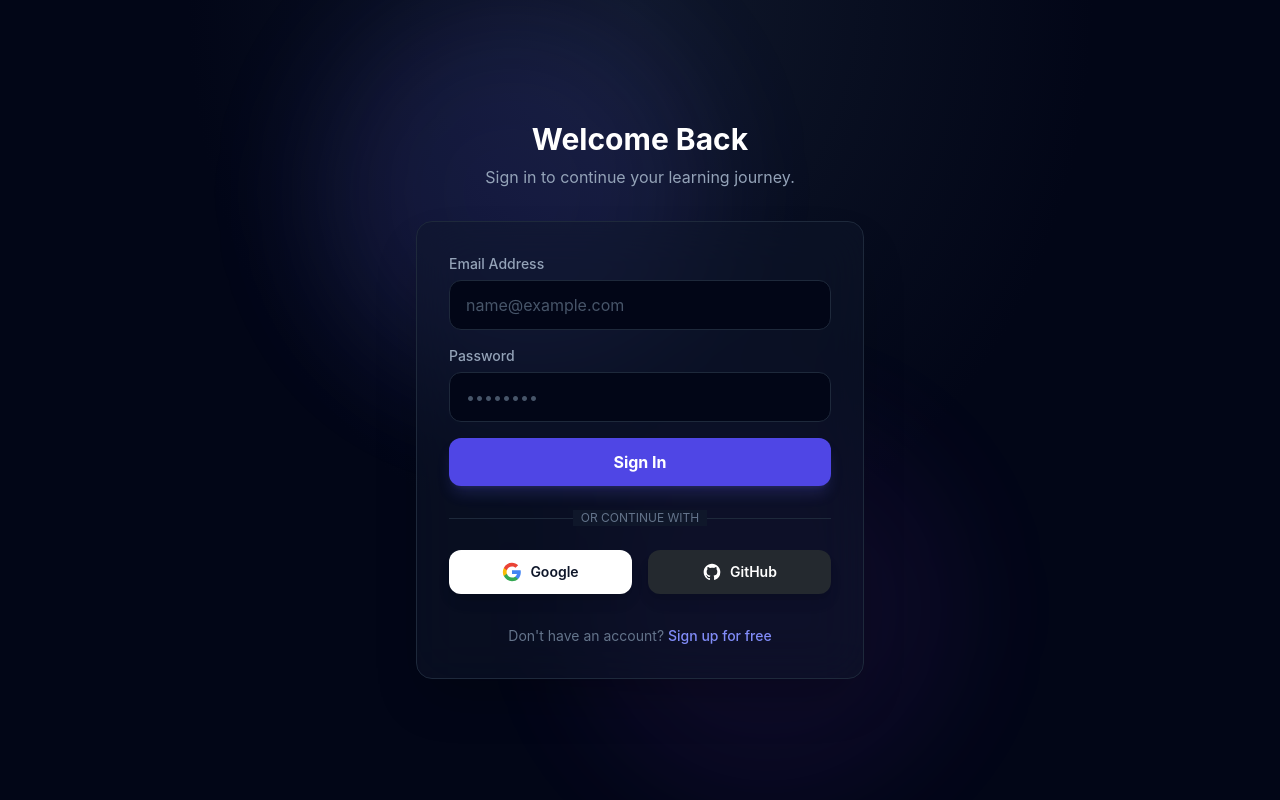
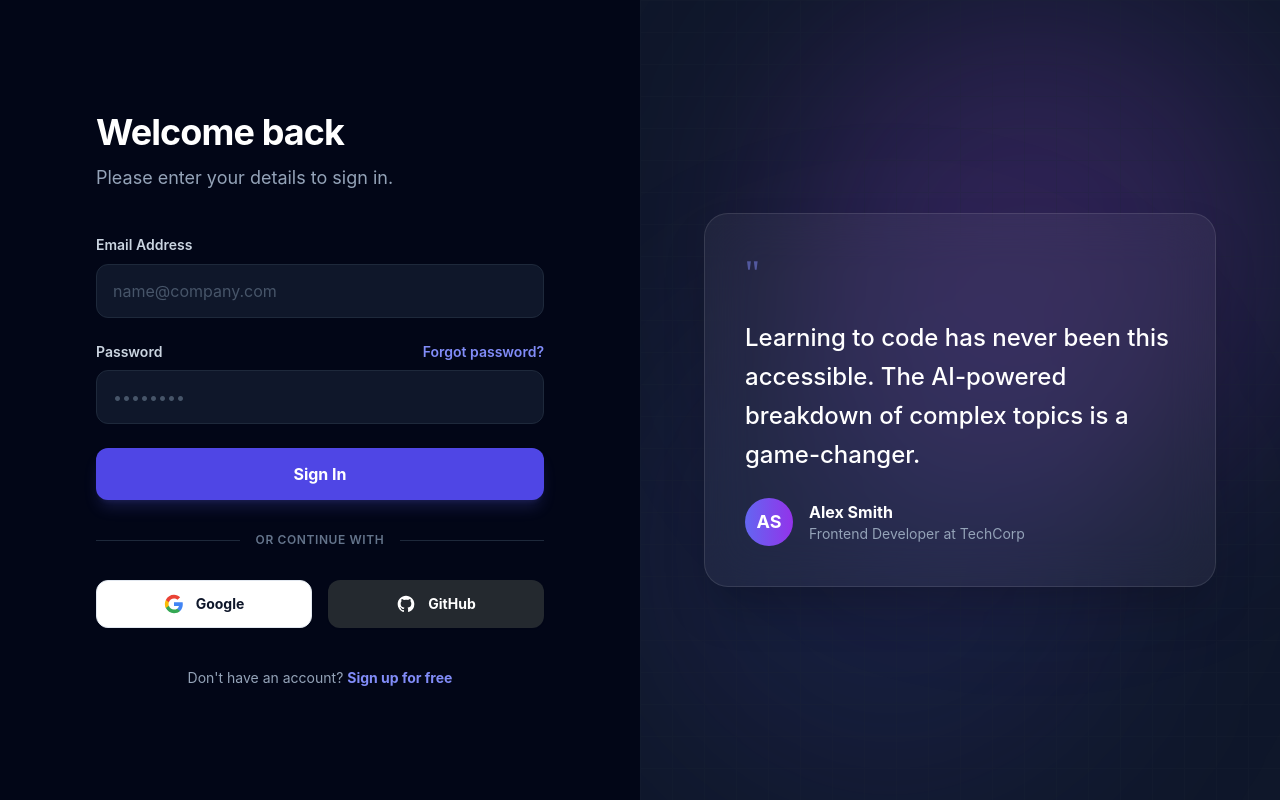
Before and after one commit to 0xRokib/coding-for-everyone, a React (Vite) app in the folder frontend/: page /login in a window 1280 px wide. Built offline with nearby package versions, Linux system fonts and the light colour scheme.

Commit message:
feat: redesign login and signup pages to split layout

```diff
--- a/frontend/src/features/auth/Login.tsx
+++ b/frontend/src/features/auth/Login.tsx
@@ -6,61 +6,69 @@ export const Login = () => {
     const navigate = useNavigate();
 
     return (
-        <div className="min-h-screen bg-slate-950 bg-[radial-gradient(ellipse_at_top,_var(--tw-gradient-stops))] from-slate-900 via-slate-950 to-slate-950 flex flex-col items-center justify-center p-4 relative overflow-hidden">
-            {/* Background Ambience */}
-            <div className="absolute top-0 left-1/4 w-96 h-96 bg-brand-500/20 rounded-full blur-3xl animate-pulse pointer-events-none" />
-            <div className="absolute bottom-0 right-1/4 w-96 h-96 bg-purple-500/10 rounded-full blur-3xl animate-pulse delay-1000 pointer-events-none" />
-
-            <div className="w-full max-w-md relative z-10">
-                <div className="text-center mb-8">
-                    <h1 className="text-3xl font-bold text-white mb-2">Welcome Back</h1>
-                    <p className="text-slate-400">Sign in to continue your learning journey.</p>
+        <div className="min-h-screen w-full flex bg-slate-950 text-white font-sans selection:bg-brand-500/30">
+            {/* LEFT SIDE: Form Section */}
+            <div className="w-full lg:w-1/2 flex flex-col justify-center px-8 sm:px-12 lg:px-20 xl:px-24 py-12 relative z-10 bg-slate-950">
+                <div className="max-w-md w-full mx-auto">
+                    {/* Header */}
+                    <div className="mb-10">
+                        <h1 className="text-4xl font-bold tracking-tight text-white mb-3">Welcome back</h1>
+                        <p className="text-slate-400 text-lg">
+                            Please enter your details to sign in.
+                        </p>
                     </div>
 
-                <div className="bg-slate-900/50 backdrop-blur-xl border border-slate-800 rounded-2xl p-8 shadow-2xl">
+                    {/* Error Message */}
                     {error && (
-                        <div className="mb-6 p-4 bg-red-500/10 border border-red-500/20 rounded-xl flex items-center gap-3 text-red-400 text-sm">
-                            <div className="w-1.5 h-1.5 rounded-full bg-red-500" />
+                        <div className="mb-6 p-4 bg-red-500/10 border border-red-500/20 rounded-xl flex items-center gap-3 text-red-400 text-sm animate-in slide-in-from-top-2">
+                            <div className="w-2 h-2 rounded-full bg-red-500" />
                             {error}
                         </div>
                     )}
 
-                    <form className="space-y-4 mb-6">
-                        <div>
-                            <label className="block text-sm font-medium text-slate-400 mb-1.5">Email Address</label>
+                    {/* Form */}
+                    <form className="space-y-6">
+                        <div className="space-y-2">
+                            <label className="text-sm font-semibold text-slate-300">Email Address</label>
                             <input
                                 type="email"
-                                className="w-full bg-slate-950 border border-slate-800 rounded-xl px-4 py-3 text-white focus:ring-2 focus:ring-brand-500/20 focus:border-brand-500 outline-none transition-all placeholder:text-slate-600"
-                                placeholder="name@example.com"
+                                className="w-full bg-slate-900 border border-slate-800 rounded-xl px-4 py-3.5 text-white focus:ring-2 focus:ring-brand-500/50 focus:border-brand-500 outline-none transition-all placeholder:text-slate-600 hover:border-slate-700"
+                                placeholder="name@company.com"
                             />
                         </div>
-                        <div>
-                            <label className="block text-sm font-medium text-slate-400 mb-1.5">Password</label>
+                        <div className="space-y-2">
+                            <div className="flex justify-between items-center">
+                                <label className="text-sm font-semibold text-slate-300">Password</label>
+                                <button type="button" className="text-sm font-semibold text-brand-400 hover:text-brand-300 transition-colors">Forgot password?</button>
+                            </div>
                             <input
                                 type="password"
-                                className="w-full bg-slate-950 border border-slate-800 rounded-xl px-4 py-3 text-white focus:ring-2 focus:ring-brand-500/20 focus:border-brand-500 outline-none transition-all placeholder:text-slate-600"
+                                className="w-full bg-slate-900 border border-slate-800 rounded-xl px-4 py-3.5 text-white focus:ring-2 focus:ring-brand-500/50 focus:border-brand-500 outline-none transition-all placeholder:text-slate-600 hover:border-slate-700"
                                 placeholder="••••••••"
                             />
                         </div>
-                        <button className="w-full bg-brand-600 hover:bg-brand-500 text-white font-bold py-3 rounded-xl transition-all shadow-lg shadow-brand-500/20 hover:scale-[1.02]">
+
+                        <button className="w-full bg-brand-600 hover:bg-brand-500 text-white font-bold py-3.5 rounded-xl transition-all shadow-lg shadow-brand-500/20 hover:shadow-brand-500/40 hover:scale-[1.01] active:scale-[0.98]">
                             Sign In
                         </button>
                     </form>
 
-                    <div className="relative mb-6">
+                    {/* Divider */}
+                    <div className="relative my-8">
                         <div className="absolute inset-0 flex items-center">
                             <div className="w-full border-t border-slate-800"></div>
                         </div>
-                        <div className="relative flex justify-center text-xs uppercase">
-                            <span className="bg-slate-900 px-2 text-slate-500">Or continue with</span>
+                        <div className="relative flex justify-center text-xs uppercase tracking-wider font-semibold">
+                            <span className="bg-slate-950 px-4 text-slate-500">Or continue with</span>
                         </div>
                     </div>
 
+                    {/* Social Buttons */}
                     <div className="grid grid-cols-2 gap-4">
                         <button
                             onClick={loginWithGoogle}
                             disabled={isLoading}
-                            className="flex items-center justify-center gap-2 bg-white hover:bg-slate-50 text-slate-900 font-semibold py-3 px-4 rounded-xl transition-all shadow-lg hover:scale-[1.02] disabled:opacity-70 group text-sm"
+                            className="flex items-center justify-center gap-3 bg-white hover:bg-slate-50 text-slate-900 font-bold py-3 px-4 rounded-xl transition-all shadow-sm hover:shadow-md border border-slate-200 disabled:opacity-70 text-sm h-12"
                         >
                             <svg className="w-5 h-5 flex-shrink-0" viewBox="0 0 24 24">
                                 <path d="M22.56 12.25c0-.78-.07-1.53-.2-2.25H12v4.26h5.92c-.26 1.37-1.04 2.53-2.21 3.31v2.77h3.57c2.08-1.92 3.28-4.74 3.28-8.09z" fill="#4285F4"/>
@@ -70,11 +78,10 @@ export const Login = () => {
                             </svg>
                             Google
                         </button>
-
                         <button
                             onClick={loginWithGithub}
                             disabled={isLoading}
-                            className="flex items-center justify-center gap-2 bg-[#24292F] hover:bg-[#24292F]/90 text-white font-semibold py-3 px-4 rounded-xl transition-all shadow-lg hover:scale-[1.02] disabled:opacity-70 text-sm"
+                            className="flex items-center justify-center gap-3 bg-[#24292F] hover:bg-[#24292F]/90 text-white font-bold py-3 px-4 rounded-xl transition-all shadow-sm hover:shadow-md disabled:opacity-70 text-sm h-12"
                         >
                             <svg className="w-5 h-5 flex-shrink-0" viewBox="0 0 24 24" fill="currentColor">
                                 <path fillRule="evenodd" clipRule="evenodd" d="M12 2C6.477 2 2 6.477 2 12c0 4.42 2.865 8.166 6.839 9.489.5.092.682-.217.682-.482 0-.237-.008-.866-.013-1.7-2.782.604-3.369-1.34-3.369-1.34-.454-1.156-1.11-1.462-1.11-1.462-.908-.62.069-.608.069-.608 1.003.07 1.531 1.03 1.531 1.03.892 1.529 2.341 1.087 2.91.832.092-.647.35-1.088.636-1.338-2.22-.253-4.555-1.11-4.555-4.943 0-1.091.39-1.984 1.029-2.683-.103-.253-.446-1.27.098-2.647 0 0 .84-.269 2.75 1.025A9.564 9.564 0 0112 6.844c.85.004 1.705.115 2.504.337 1.909-1.294 2.747-1.025 2.747-1.025.546 1.377.203 2.394.1 2.647.64.699 1.028 1.592 1.028 2.683 0 3.842-2.339 4.687-4.566 4.935.359.309.678.92.678 1.855 0 1.338-.012 2.419-.012 2.747 0 .268.18.58.688.482A10.019 10.019 0 0022 12c0-5.523-4.477-10-10-10z" />
@@ -83,13 +90,40 @@ export const Login = () => {
                         </button>
                     </div>
 
-                    <div className="mt-8 text-center">
-                        <p className="text-slate-500 text-sm">
+                    {/* Footer */}
+                    <p className="mt-10 text-center text-slate-400 text-sm">
                         Don't have an account?{' '}
-                            <button onClick={() => navigate('/signup')} className="text-brand-400 hover:text-brand-300 font-medium hover:underline">
+                        <button onClick={() => navigate('/signup')} className="text-brand-400 hover:text-brand-300 font-bold hover:underline transition-all">
                             Sign up for free
                         </button>
                     </p>
+                </div>
+            </div>
+
+            {/* RIGHT SIDE: Branding/Ambience */}
+            <div className="hidden lg:flex w-1/2 relative bg-slate-900 items-center justify-center p-12 overflow-hidden">
+                 {/* Decorative Background */}
+                <div className="absolute inset-0 bg-slate-900">
+                    <div className="absolute top-0 right-0 w-[500px] h-[500px] bg-purple-500/20 rounded-full blur-[100px] animate-pulse" />
+                    <div className="absolute bottom-0 left-0 w-[500px] h-[500px] bg-brand-500/10 rounded-full blur-[100px] animate-pulse delay-1000" />
+                    {/* Grid Pattern */}
+                    <div className="absolute inset-0 bg-[linear-gradient(to_right,#1e293b_1px,transparent_1px),linear-gradient(to_bottom,#1e293b_1px,transparent_1px)] bg-[size:2rem_2rem] opacity-20" />
+                </div>
+
+                {/* Glass Card with Testimonial/Text */}
+                <div className="relative z-10 max-w-lg bg-white/5 backdrop-blur-xl border border-white/10 rounded-3xl p-10 shadow-2xl">
+                    <div className="text-4xl text-brand-400 mb-6 font-serif opacity-50">"</div>
+                    <blockquote className="text-2xl font-medium text-white leading-relaxed mb-6">
+                        Learning to code has never been this accessible. The AI-powered breakdown of complex topics is a game-changer.
+                    </blockquote>
+                    <div className="flex items-center gap-4">
+                        <div className="w-12 h-12 rounded-full bg-gradient-to-r from-brand-500 to-purple-600 flex items-center justify-center font-bold text-white text-lg">
+                            AS
+                        </div>
+                        <div>
+                            <div className="font-bold text-white">Alex Smith</div>
+                            <div className="text-slate-400 text-sm">Frontend Developer at TechCorp</div>
+                        </div>
                     </div>
                 </div>
             </div>
--- a/frontend/src/features/auth/Signup.tsx
+++ b/frontend/src/features/auth/Signup.tsx
@@ -6,69 +6,74 @@ export const Signup = () => {
     const navigate = useNavigate();
 
     return (
-        <div className="min-h-screen bg-slate-950 bg-[radial-gradient(ellipse_at_top,_var(--tw-gradient-stops))] from-slate-900 via-slate-950 to-slate-950 flex flex-col items-center justify-center p-4 relative overflow-hidden">
-            {/* Background Ambience */}
-            <div className="absolute top-0 right-1/4 w-96 h-96 bg-brand-500/20 rounded-full blur-3xl animate-pulse pointer-events-none" />
-            <div className="absolute bottom-0 left-1/4 w-96 h-96 bg-emerald-500/10 rounded-full blur-3xl animate-pulse delay-1000 pointer-events-none" />
+        <div className="min-h-screen w-full flex bg-slate-950 text-white font-sans selection:bg-brand-500/30">
+            {/* LEFT SIDE: Form Section */}
+            <div className="w-full lg:w-1/2 flex flex-col justify-center px-8 sm:px-12 lg:px-20 xl:px-24 py-12 relative z-10 bg-slate-950">
+                <div className="max-w-md w-full mx-auto">
+                    {/* Header */}
+                    <div className="mb-10">
+                        <h1 className="text-4xl font-bold tracking-tight text-white mb-3">Create an account</h1>
+                        <p className="text-slate-400 text-lg">
+                            Start building your future today with AI-powered learning.
+                        </p>
+                    </div>
 
-            <div className="w-full max-w-md relative z-10">
-                <div className="text-center mb-8">
-                    <h1 className="text-3xl font-bold text-white mb-2">Create Account</h1>
-                    <p className="text-slate-400">Start building your future today.</p>
-                </div>
-
-                <div className="bg-slate-900/50 backdrop-blur-xl border border-slate-800 rounded-2xl p-8 shadow-2xl">
+                    {/* Error Message */}
                     {error && (
-                        <div className="mb-6 p-4 bg-red-500/10 border border-red-500/20 rounded-xl flex items-center gap-3 text-red-400 text-sm">
-                            <div className="w-1.5 h-1.5 rounded-full bg-red-500" />
+                        <div className="mb-6 p-4 bg-red-500/10 border border-red-500/20 rounded-xl flex items-center gap-3 text-red-400 text-sm animate-in slide-in-from-top-2">
+                            <div className="w-2 h-2 rounded-full bg-red-500" />
                             {error}
                         </div>
                     )}
 
-                    <form className="space-y-4 mb-6">
-                        <div>
-                            <label className="block text-sm font-medium text-slate-400 mb-1.5">Full Name</label>
+                    {/* Form */}
+                    <form className="space-y-5">
+                        <div className="space-y-2">
+                            <label className="text-sm font-semibold text-slate-300">Full Name</label>
                             <input
                                 type="text"
-                                className="w-full bg-slate-950 border border-slate-800 rounded-xl px-4 py-3 text-white focus:ring-2 focus:ring-brand-500/20 focus:border-brand-500 outline-none transition-all placeholder:text-slate-600"
+                                className="w-full bg-slate-900 border border-slate-800 rounded-xl px-4 py-3.5 text-white focus:ring-2 focus:ring-brand-500/50 focus:border-brand-500 outline-none transition-all placeholder:text-slate-600 hover:border-slate-700"
                                 placeholder="John Doe"
                             />
                         </div>
-                        <div>
-                            <label className="block text-sm font-medium text-slate-400 mb-1.5">Email Address</label>
+                         <div className="space-y-2">
+                            <label className="text-sm font-semibold text-slate-300">Email Address</label>
                             <input
                                 type="email"
-                                className="w-full bg-slate-950 border border-slate-800 rounded-xl px-4 py-3 text-white focus:ring-2 focus:ring-brand-500/20 focus:border-brand-500 outline-none transition-all placeholder:text-slate-600"
-                                placeholder="name@example.com"
+                                className="w-full bg-slate-900 border border-slate-800 rounded-xl px-4 py-3.5 text-white focus:ring-2 focus:ring-brand-500/50 focus:border-brand-500 outline-none transition-all placeholder:text-slate-600 hover:border-slate-700"
+                                placeholder="name@company.com"
                             />
                         </div>
-                        <div>
-                            <label className="block text-sm font-medium text-slate-400 mb-1.5">Password</label>
+                        <div className="space-y-2">
+                            <label className="text-sm font-semibold text-slate-300">Password</label>
                             <input
                                 type="password"
-                                className="w-full bg-slate-950 border border-slate-800 rounded-xl px-4 py-3 text-white focus:ring-2 focus:ring-brand-500/20 focus:border-brand-500 outline-none transition-all placeholder:text-slate-600"
+                                className="w-full bg-slate-900 border border-slate-800 rounded-xl px-4 py-3.5 text-white focus:ring-2 focus:ring-brand-500/50 focus:border-brand-500 outline-none transition-all placeholder:text-slate-600 hover:border-slate-700"
                                 placeholder="Create a strong password"
                             />
                         </div>
-                        <button className="w-full bg-brand-600 hover:bg-brand-500 text-white font-bold py-3 rounded-xl transition-all shadow-lg shadow-brand-500/20 hover:scale-[1.02]">
+
+                        <button className="w-full bg-brand-600 hover:bg-brand-500 text-white font-bold py-3.5 rounded-xl transition-all shadow-lg shadow-brand-500/20 hover:shadow-brand-500/40 hover:scale-[1.01] active:scale-[0.98]">
                             Create Account
                         </button>
                     </form>
 
-                    <div className="relative mb-6">
+                    {/* Divider */}
+                    <div className="relative my-8">
                         <div className="absolute inset-0 flex items-center">
                             <div className="w-full border-t border-slate-800"></div>
                         </div>
-                        <div className="relative flex justify-center text-xs uppercase">
-                            <span className="bg-slate-900 px-2 text-slate-500">Or sign up with</span>
+                        <div className="relative flex justify-center text-xs uppercase tracking-wider font-semibold">
+                            <span className="bg-slate-950 px-4 text-slate-500">Or sign up with</span>
                         </div>
                     </div>
 
+                    {/* Social Buttons */}
                     <div className="grid grid-cols-2 gap-4">
                         <button
                             onClick={loginWithGoogle}
                             disabled={isLoading}
-                            className="flex items-center justify-center gap-2 bg-white hover:bg-slate-50 text-slate-900 font-semibold py-3 px-4 rounded-xl transition-all shadow-lg hover:scale-[1.02] disabled:opacity-70 group text-sm"
+                            className="flex items-center justify-center gap-3 bg-white hover:bg-slate-50 text-slate-900 font-bold py-3 px-4 rounded-xl transition-all shadow-sm hover:shadow-md border border-slate-200 disabled:opacity-70 text-sm h-12"
                         >
                             <svg className="w-5 h-5 flex-shrink-0" viewBox="0 0 24 24">
                                 <path d="M22.56 12.25c0-.78-.07-1.53-.2-2.25H12v4.26h5.92c-.26 1.37-1.04 2.53-2.21 3.31v2.77h3.57c2.08-1.92 3.28-4.74 3.28-8.09z" fill="#4285F4"/>
@@ -78,11 +83,10 @@ export const Signup = () => {
                             </svg>
                             Google
                         </button>
-
                         <button
                             onClick={loginWithGithub}
                             disabled={isLoading}
-                            className="flex items-center justify-center gap-2 bg-[#24292F] hover:bg-[#24292F]/90 text-white font-semibold py-3 px-4 rounded-xl transition-all shadow-lg hover:scale-[1.02] disabled:opacity-70 text-sm"
+                            className="flex items-center justify-center gap-3 bg-[#24292F] hover:bg-[#24292F]/90 text-white font-bold py-3 px-4 rounded-xl transition-all shadow-sm hover:shadow-md disabled:opacity-70 text-sm h-12"
                         >
                             <svg className="w-5 h-5 flex-shrink-0" viewBox="0 0 24 24" fill="currentColor">
                                 <path fillRule="evenodd" clipRule="evenodd" d="M12 2C6.477 2 2 6.477 2 12c0 4.42 2.865 8.166 6.839 9.489.5.092.682-.217.682-.482 0-.237-.008-.866-.013-1.7-2.782.604-3.369-1.34-3.369-1.34-.454-1.156-1.11-1.462-1.11-1.462-.908-.62.069-.608.069-.608 1.003.07 1.531 1.03 1.531 1.03.892 1.529 2.341 1.087 2.91.832.092-.647.35-1.088.636-1.338-2.22-.253-4.555-1.11-4.555-4.943 0-1.091.39-1.984 1.029-2.683-.103-.253-.446-1.27.098-2.647 0 0 .84-.269 2.75 1.025A9.564 9.564 0 0112 6.844c.85.004 1.705.115 2.504.337 1.909-1.294 2.747-1.025 2.747-1.025.546 1.377.203 2.394.1 2.647.64.699 1.028 1.592 1.028 2.683 0 3.842-2.339 4.687-4.566 4.935.359.309.678.92.678 1.855 0 1.338-.012 2.419-.012 2.747 0 .268.18.58.688.482A10.019 10.019 0 0022 12c0-5.523-4.477-10-10-10z" />
@@ -91,13 +95,41 @@ export const Signup = () => {
                         </button>
                     </div>
 
-                    <div className="mt-8 text-center">
-                        <p className="text-slate-500 text-sm">
-                            Already have an account?{' '}
-                            <button onClick={() => navigate('/login')} className="text-brand-400 hover:text-brand-300 font-medium hover:underline">
-                                Sign in
-                            </button>
-                        </p>
+                    {/* Footer */}
+                    <p className="mt-10 text-center text-slate-400 text-sm">
+                        Already have an account?{' '}
+                        <button onClick={() => navigate('/login')} className="text-brand-400 hover:text-brand-300 font-bold hover:underline transition-all">
+                            Sign in
+                        </button>
+                    </p>
+                </div>
+            </div>
+
+            {/* RIGHT SIDE: Branding/Ambience */}
+            <div className="hidden lg:flex w-1/2 relative bg-slate-900 items-center justify-center p-12 overflow-hidden">
+                 {/* Decorative Background */}
+                <div className="absolute inset-0 bg-slate-900">
+                    <div className="absolute top-0 right-0 w-[500px] h-[500px] bg-emerald-500/20 rounded-full blur-[100px] animate-pulse" />
+                    <div className="absolute bottom-0 left-0 w-[500px] h-[500px] bg-brand-500/10 rounded-full blur-[100px] animate-pulse delay-1000" />
+                    {/* Grid Pattern */}
+                    <div className="absolute inset-0 bg-[linear-gradient(to_right,#1e293b_1px,transparent_1px),linear-gradient(to_bottom,#1e293b_1px,transparent_1px)] bg-[size:2rem_2rem] opacity-20" />
+                </div>
+
+                {/* Glass Card with Feature Highlight */}
+                <div className="relative z-10 max-w-lg bg-white/5 backdrop-blur-xl border border-white/10 rounded-3xl p-10 shadow-2xl">
+                     <div className="mb-6 inline-flex items-center justify-center w-14 h-14 rounded-2xl bg-brand-500/20 text-brand-400 ring-1 ring-brand-500/50">
+                        <svg className="w-8 h-8" fill="none" viewBox="0 0 24 24" stroke="currentColor">
+                            <path strokeLinecap="round" strokeLinejoin="round" strokeWidth={2} d="M13 10V3L4 14h7v7l9-11h-7z" />
+                        </svg>
+                     </div>
+                    <h2 className="text-3xl font-bold text-white mb-4">Start Coding in Seconds</h2>
+                    <p className="text-lg text-slate-300 leading-relaxed mb-6">
+                        No setup required. Our cloud-based IDE lets you write, run, and debug code directly in your browser. Join thousands of developers today.
+                    </p>
+                    <div className="flex gap-2">
+                         {[1,2,3,4].map(i => (
+                             <div key={i} className="w-2 h-2 rounded-full bg-slate-600 data-[active=true]:bg-brand-500 data-[active=true]:w-6 transition-all" data-active={i === 1}></div>
+                         ))}
                     </div>
                 </div>
             </div>
```
Lines whose indentation alone changed are shown as unchanged.
